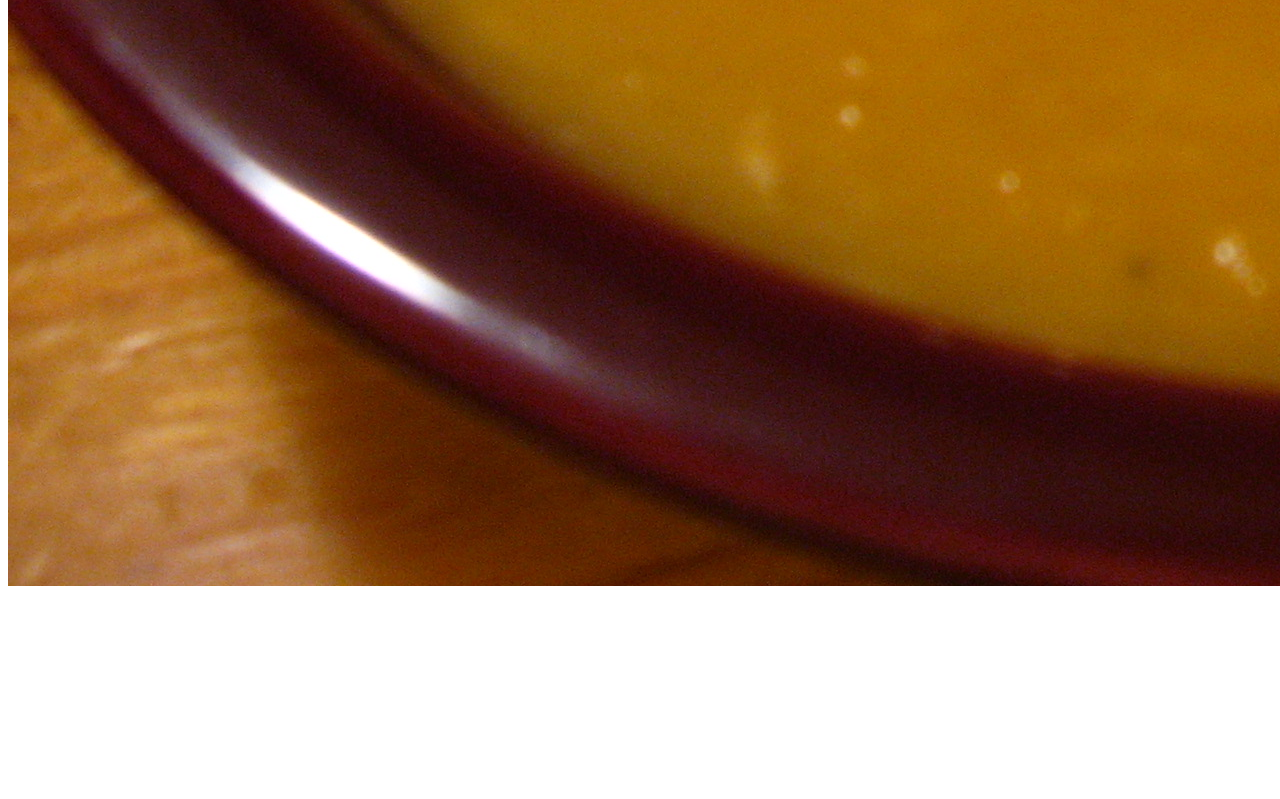
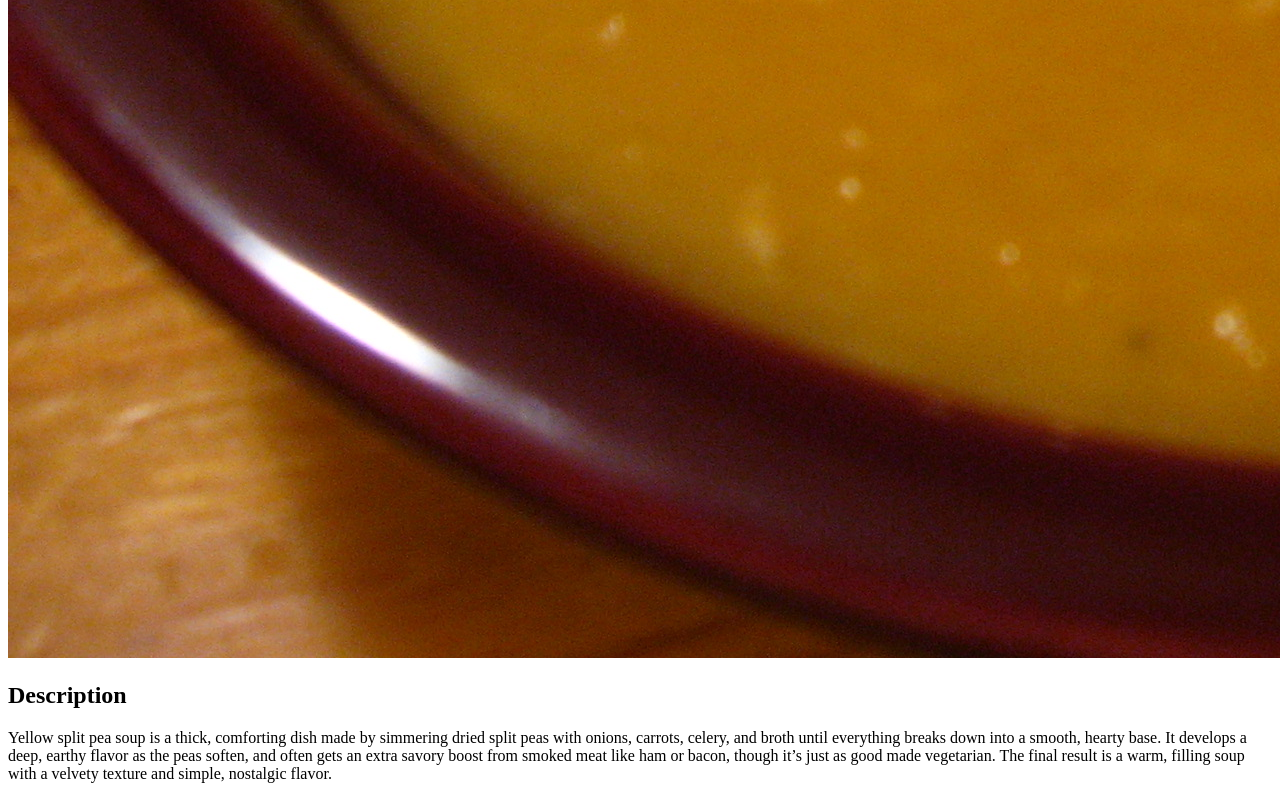
Before and after one commit to mcgee-b/odin-recipes, a plain HTML site: page recipes/pea-soup.html in a window 1280 px wide. Shown: the part 1534-2333 px from the top of the page. Before the commit the page ends 2132 px from the top, so only its background shows below. Drawn offline with Linux system fonts and the light colour scheme.

Commit message:
Add header and description to pea-soup.html

```diff
--- a/recipes/pea-soup.html
+++ b/recipes/pea-soup.html
@@ -7,7 +7,17 @@
     </head>
 
     <body>
+        <h1>Yellow Split Pea Soup</h1>
+
         <img src="./img/pea-soup.jpg" alt="A rustic pea soup">
+
+        <h2>Description</h2>
+        <p>Yellow split pea soup is a thick, comforting dish made by simmering dried split peas with onions, carrots,
+           celery, and broth until everything breaks down into a smooth, hearty base. It develops a deep, earthy flavor
+           as the peas soften, and often gets an extra savory boost from smoked meat like ham or bacon, though it’s
+           just as good made vegetarian. The final result is a warm, filling soup with a velvety texture and simple,
+           nostalgic flavor.
+        </p>
 
     </body>
 
```
